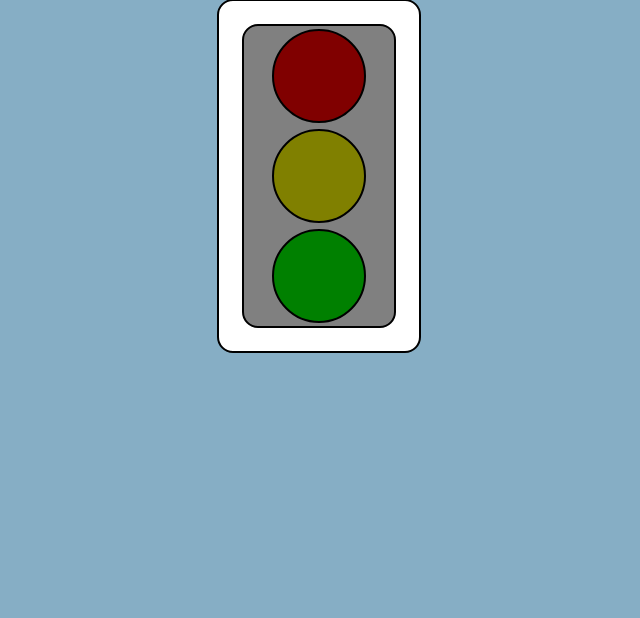
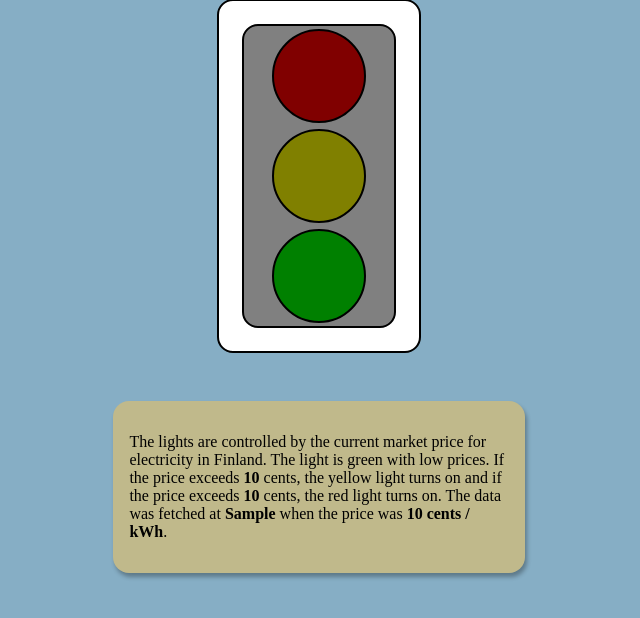
Before and after one commit to vainiovesa/market-price-electricity-watch, a Flask app: template src/templates/index.html in a window 1280 px wide. Shown: the part 137-755 px from the top of the page, without its empty margins (321-961 px from the left). Run offline with Flask 3, Linux system fonts and the light colour scheme; the template is opened without the code that fills it: most values are stand-ins (such as "Sample title", 1, 10 or a date in 2020).

Commit message:
Add explanation

```diff
--- a/src/app.py
+++ b/src/app.py
@@ -1,12 +1,18 @@
 from flask import Flask
 from flask import render_template
-from control import which
+from control import get_info, RED_BOUNDARY, YELLOW_BOUNDARY
 
 app = Flask(__name__)
 
 @app.route("/")
 def index():
-    return render_template("index.html", lights=which())
+    current_time, price, light_control = get_info()
+    info = {"rb": RED_BOUNDARY,
+            "yb": YELLOW_BOUNDARY,
+            "price": price,
+            "ct": current_time}
+
+    return render_template("index.html", lights=light_control, info=info)
 
 if __name__ == "__main__":
     app.run()
--- a/src/fetch.py
+++ b/src/fetch.py
@@ -34,8 +34,7 @@ def _read():
             data[timestamp] = price
     return data
 
-def get_price_now():
-    current_time = datetime.now()
+def get_price_now(current_time:datetime):
     date = current_time.strftime("%Y-%m-%d")
     check = date + " 00:15:00+03:00"
     data = _read()
--- a/src/static/style.css
+++ b/src/static/style.css
@@ -54,3 +54,11 @@ face {
   border: 2px solid white;
   box-shadow: 0 0 10px white;
 }
+
+explanation {
+  background-color: #c0b98b;
+  padding: 1em;
+  border-radius: 1em;
+  max-width: 30%;
+  box-shadow: 2px 4px 4px rgba(0, 0, 0, 0.3);
+}
--- a/src/templates/index.html
+++ b/src/templates/index.html
@@ -13,5 +13,14 @@
         <face class="g" {% if lights["g"] %}id="active"{% endif %}></face>
       </inner>
     </housing>
+    <explanation>
+      <p>
+        The lights are controlled by the current market price for electricity in Finland.
+        The light is green with low prices. If the price exceeds <b>{{ info.yb }}</b> cents,
+        the yellow light turns on and if the price exceeds <b>{{ info.rb }}</b> cents, the red light
+        turns on. The data was fetched at <b>{{ info.ct }}</b> when the price was <b>
+        {{ info.price }} cents / kWh</b>.
+      </p>
+    </explanation>
   </body>
 </html>
```
Also changed, not shown: src/control.py (+7 -6 lines).
